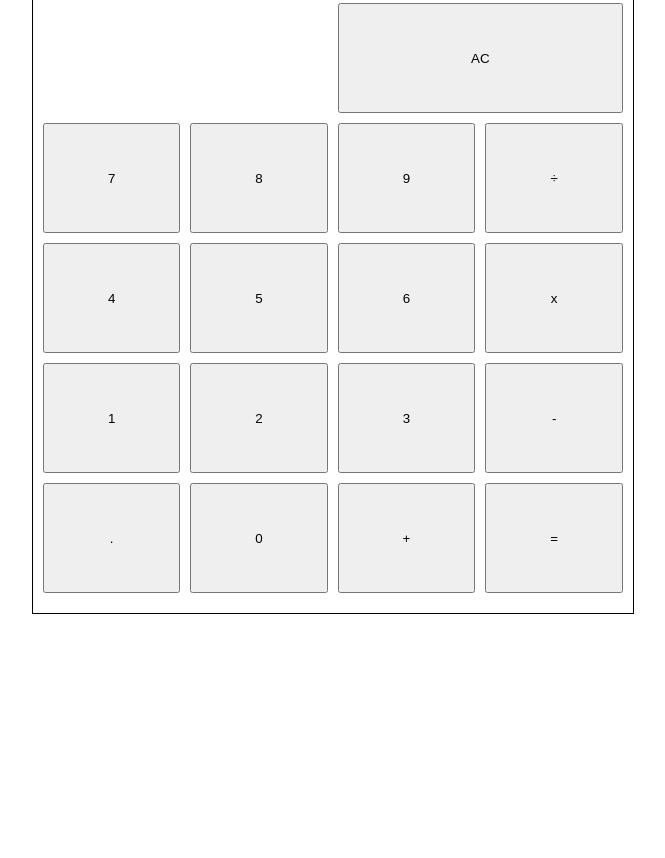
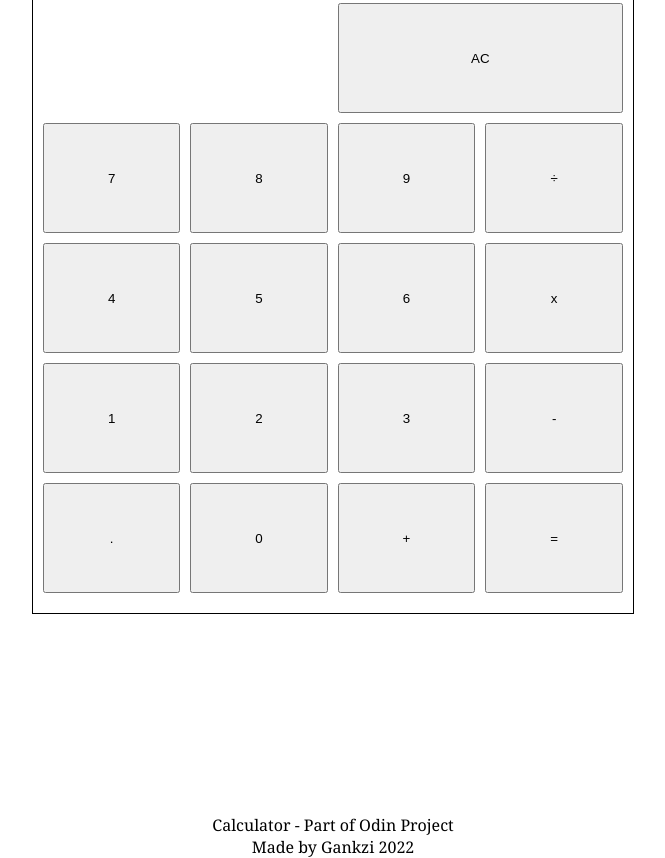
Before and after one commit to gankzi/calculator, a plain HTML site: page index.html in a window 1280 px wide. Shown: the part 388-1246 px from the top of the page, without its empty margins (307-972 px from the left). Before the commit the page ends 1202 px from the top, so only its background shows below. Drawn offline with Linux system fonts and the light colour scheme.

Commit message:
Add footer to the project
Included footer to the project

```diff
--- a/css/styles.css
+++ b/css/styles.css
@@ -48,3 +48,7 @@ body {
     grid-column-end: 5;
 
 }
+
+footer {
+    text-align: center;
+}
--- a/index.html
+++ b/index.html
@@ -38,6 +38,10 @@
         <button class="operate" value="=" id="equals">=</button>
       </div>
     </div>
+    <footer>
+      <p>Calculator - Part of Odin Project</p>
+      <p>Made by Gankzi 2022</p>
+    </footer>
   </body>
   <script src="script.js"></script>
 </html>
--- a/script.js
+++ b/script.js
@@ -139,7 +139,7 @@ function setOperator(val) {
     display.innerHTML = "";
   }
 
-  if (lastOp == "+" || lastOp == "-" || lastOp == "/" || lastOp == "*") {
+  if (lastOp == "+" || lastOp == "-" || lastOp == "÷" || lastOp == "x") {
     currentOperation = currentOperation.slice(0,-1)
   }
 
```
